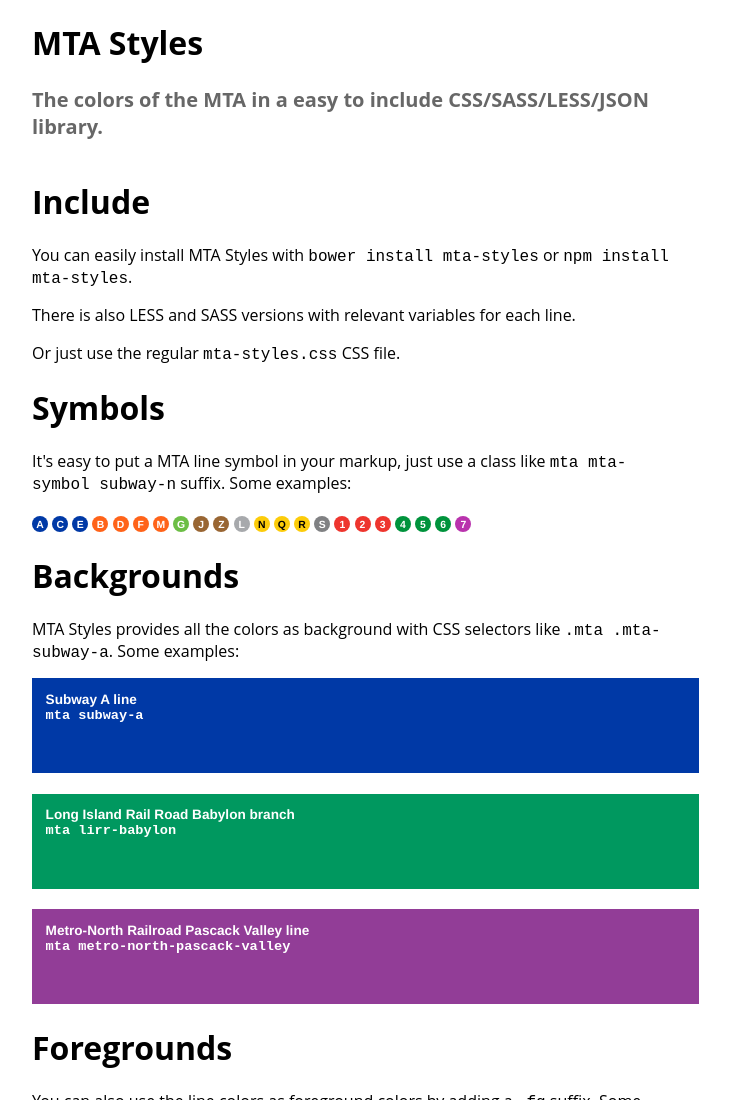
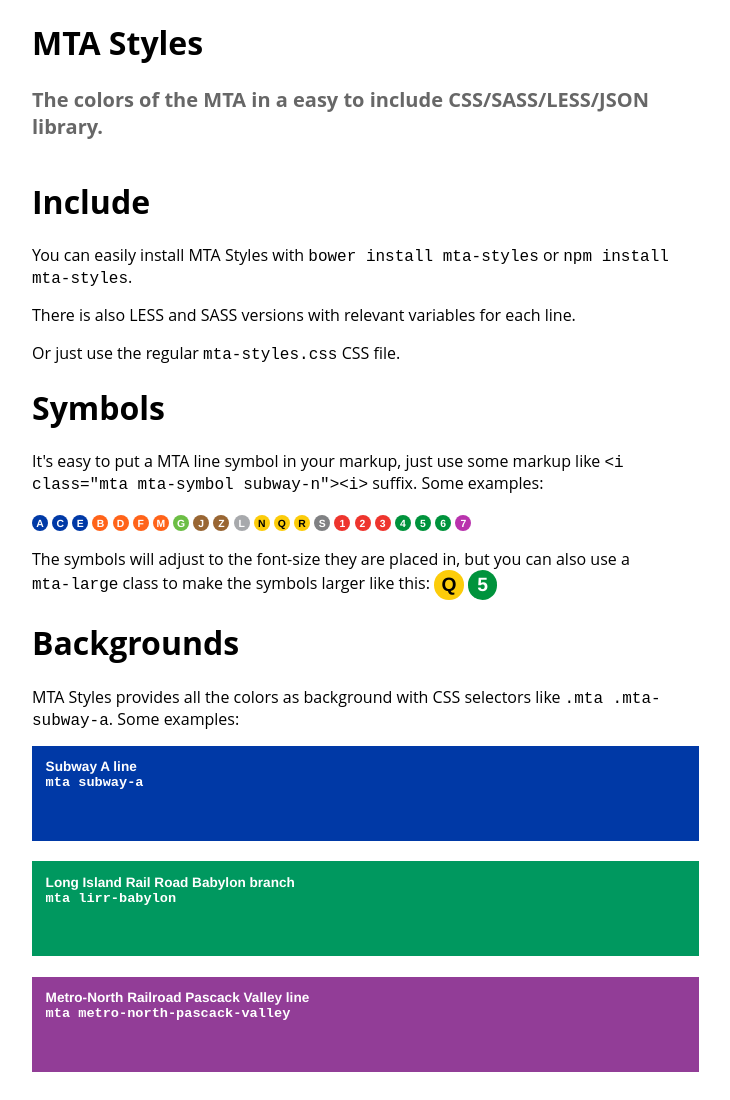
Before and after one commit to datanews/mta-styles, a website: page index.html in a window 1280 px wide. Shown: the top 1100 px of the page, without its empty margins (288-1018 px from the left). Drawn offline with Linux system fonts and the light colour scheme; files that its build step writes are made by us from their sources.

Commit message:
Adding mta-large.

```diff
--- a/index.html
+++ b/index.html
@@ -33,7 +33,7 @@
       <section>
         <h1>Symbols</h1>
 
-        <p>It's easy to put a MTA line symbol in your markup, just use a class like <code>mta mta-symbol subway-n</code> suffix.  Some examples:</p>
+        <p>It's easy to put a MTA line symbol in your markup, just use some markup like <code>&lt;i class="mta mta-symbol subway-n"&gt;&lt;i&gt;</code> suffix.  Some examples:</p>
 
         <div class="example-symbols">
           <i class="mta mta-symbol subway-a"></i>
@@ -68,6 +68,9 @@
 
           <i class="mta mta-symbol subway-7"></i>
         </div>
+
+        <p>The symbols will adjust to the font-size they are placed in, but you can also use a <code>mta-large</code> class to make the symbols larger like this:
+        <i class="mta mta-symbol subway-q mta-large"></i> <i class="mta mta-symbol subway-5 mta-large"></i></p>
       </section>
 
       <section>
```
Also changed, not shown: build/build.js, dist/mta-styles.css, dist/mta-styles.less, dist/mta-styles.scss.
